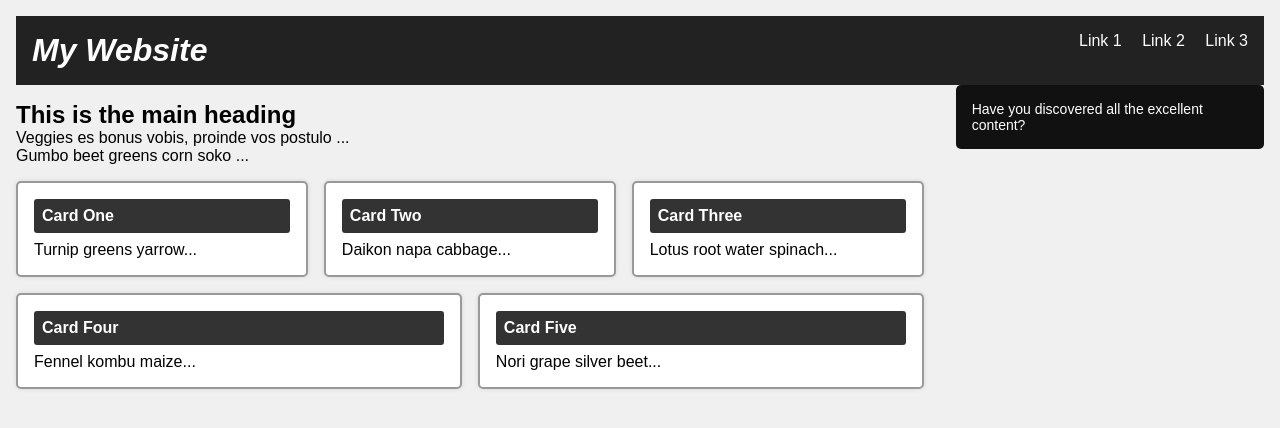
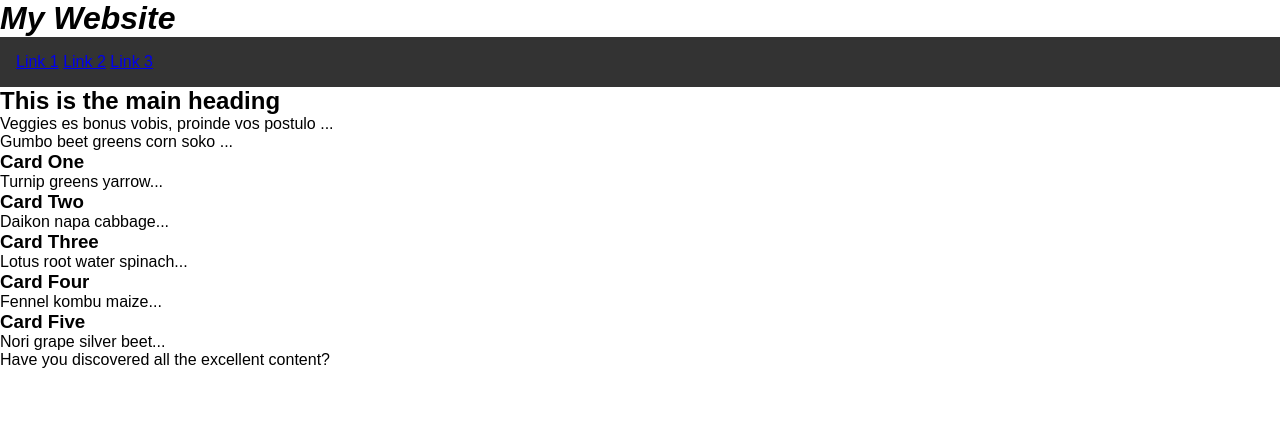
Before and after one commit to yashraj-sonawane0904/advance-css-tasks, a plain HTML site: page index.html in a window 1280 px wide. Drawn offline with Linux system fonts and the light colour scheme.

Commit message:
Add files via upload

```diff
--- a/style.css
+++ b/style.css
@@ -1,131 +1,36 @@
+/* Reset default margins and paddings */
 * {
+  margin: 0;
+  padding: 0;
   box-sizing: border-box;
+}
+
+body {
+  font-family: Arial, sans-serif;
+}
+
+/* Navigation bar */
+nav {
+  background-color: #333;
+  padding: 1rem;
+}
+
+/* Flexbox layout for nav items */
+ul {
+  display: flex;
+  justify-content: space-between;
+  list-style: none;
   margin: 0;
   padding: 0;
 }
 
-body {
-  font-family: sans-serif;
-  padding: 1rem;
-  background: #f0f0f0;
+/* Individual list items */
+li {
+  color: white;
+  cursor: pointer;
+  font-size: 1rem;
 }
 
-/* Navbar */
-.navbar {
-  background: #222;
-  color: #fff;
-  padding: 1rem;
-  display: flex;
-  justify-content: space-between;
+li:hover {
+  text-decoration: underline;
 }
-
-.navbar a {
-  color: #fff;
-  margin-left: 1rem;
-  text-decoration: none;
-}
-
-/* Main Layout - Mobile First */
-.container {
-  display: block;
-}
-
-.main-content {
-  margin-top: 1rem;
-}
-
-.cards {
-  display: flex;
-  flex-direction: column;
-  gap: 1rem;
-  margin-top: 1rem;
-}
-
-.card {
-  background: white;
-  border: 2px solid #999;
-  padding: 1rem;
-  box-shadow: 0 0 5px rgba(0,0,0,0.1);
-  border-radius: 5px;
-}
-
-.card h3 {
-  background: #333;
-  color: white;
-  padding: 0.5rem;
-  margin-bottom: 0.5rem;
-  font-size: 16px;
-  border-radius: 3px;
-}
-
-.sidebar {
-  background: #111;
-  color: white;
-  padding: 1rem;
-  margin-top: 1rem;
-  font-size: 14px;
-  border-radius: 5px;
-}
-
-/* Desktop View */
-@media (min-width: 768px) {
-  .container {
-    display: flex;
-    gap: 1rem;
-  }
-
-  .main-content {
-    width: 75%;
-  }
-
-  .sidebar {
-    width: 25%;
-    margin-top: 0;
-    height: fit-content;
-  }
-
-  .cards {
-    flex-direction: row;
-    flex-wrap: wrap;
-    gap: 1rem;
-  }
-
-  .card {
-    width: calc(33.33% - 1rem);
-  }
-
-  .card:nth-child(4),
-  .card:nth-child(5) {
-    width: calc(50% - 1rem);
-  }
-/* Desktop View (min-width 768px) */
-@media (min-width: 768px) {
-  .container {
-    display: flex;
-    gap: 1rem;
-  }
-
-  .main-content {
-    width: 75%;
-  }
-
-  .sidebar {
-    width: 25%;
-    margin-top: 0;
-    height: fit-content;
-  }
-
-  .cards {
-    flex-direction: row;
-    flex-wrap: wrap;
-  }
-
-  .card {
-    width: calc(33.33% - 1rem);
-  }
-
-  .card:nth-child(4),
-  .card:nth-child(5) {
-    width: calc(50% - 1rem);
-  }
-}
```
Also changed, not shown: index2.html (added, +21 -0 lines), 1 other file.
